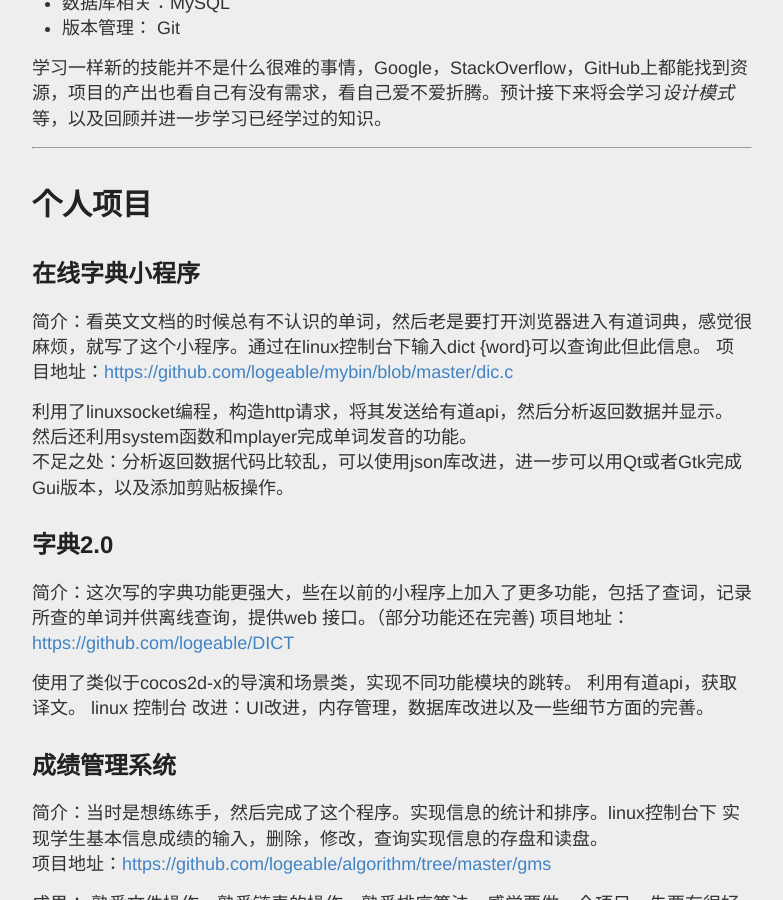
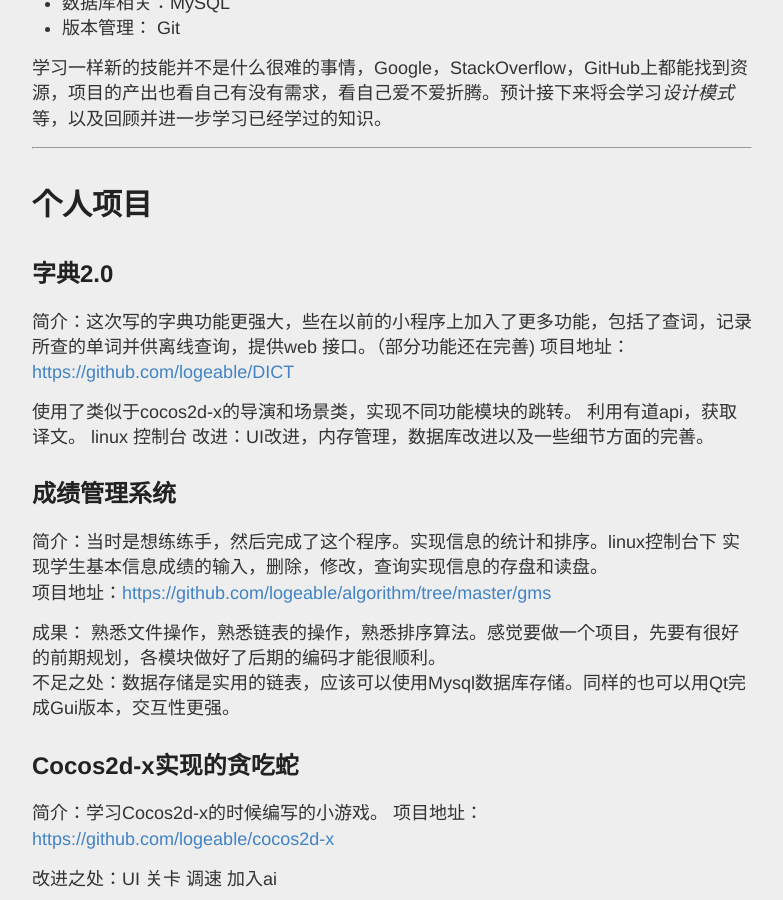
Before and after one commit to logeable/logeable.github.io, a Jekyll site: the page built from about.md, in a window 1280 px wide and 900 px high, scrolled down 921 px. Shown: the whole window, without its empty margins (248-1031 px from the left). Built offline with Jekyll 4.4.1, drawn with Linux system fonts in a browser that asks for light colours; Markdown is read by kramdown in place of the engine named in the settings.

Commit message:
update about

```diff
--- a/about.md
+++ b/about.md
@@ -41,13 +41,6 @@ permalink: /about/
 
 # 个人项目
 
-##在线字典小程序
-简介：看英文文档的时候总有不认识的单词，然后老是要打开浏览器进入有道词典，感觉很麻烦，就写了这个小程序。通过在linux控制台下输入dict {word}可以查询此但此信息。
-项目地址：[https://github.com/logeable/mybin/blob/master/dic.c](https://github.com/logeable/mybin/blob/master/dic.c)
->利用了linuxsocket编程，构造http请求，将其发送给有道api，然后分析返回数据并显示。
-然后还利用system函数和mplayer完成单词发音的功能。
->不足之处：分析返回数据代码比较乱，可以使用json库改进，进一步可以用Qt或者Gtk完成Gui版本，以及添加剪贴板操作。
-
 ##字典2.0
 简介：这次写的字典功能更强大，些在以前的小程序上加入了更多功能，包括了查词，记录所查的单词并供离线查询，提供web 接口。（部分功能还在完善)
 项目地址：[https://github.com/logeable/DICT](https://github.com/logeable/DICT)
```
